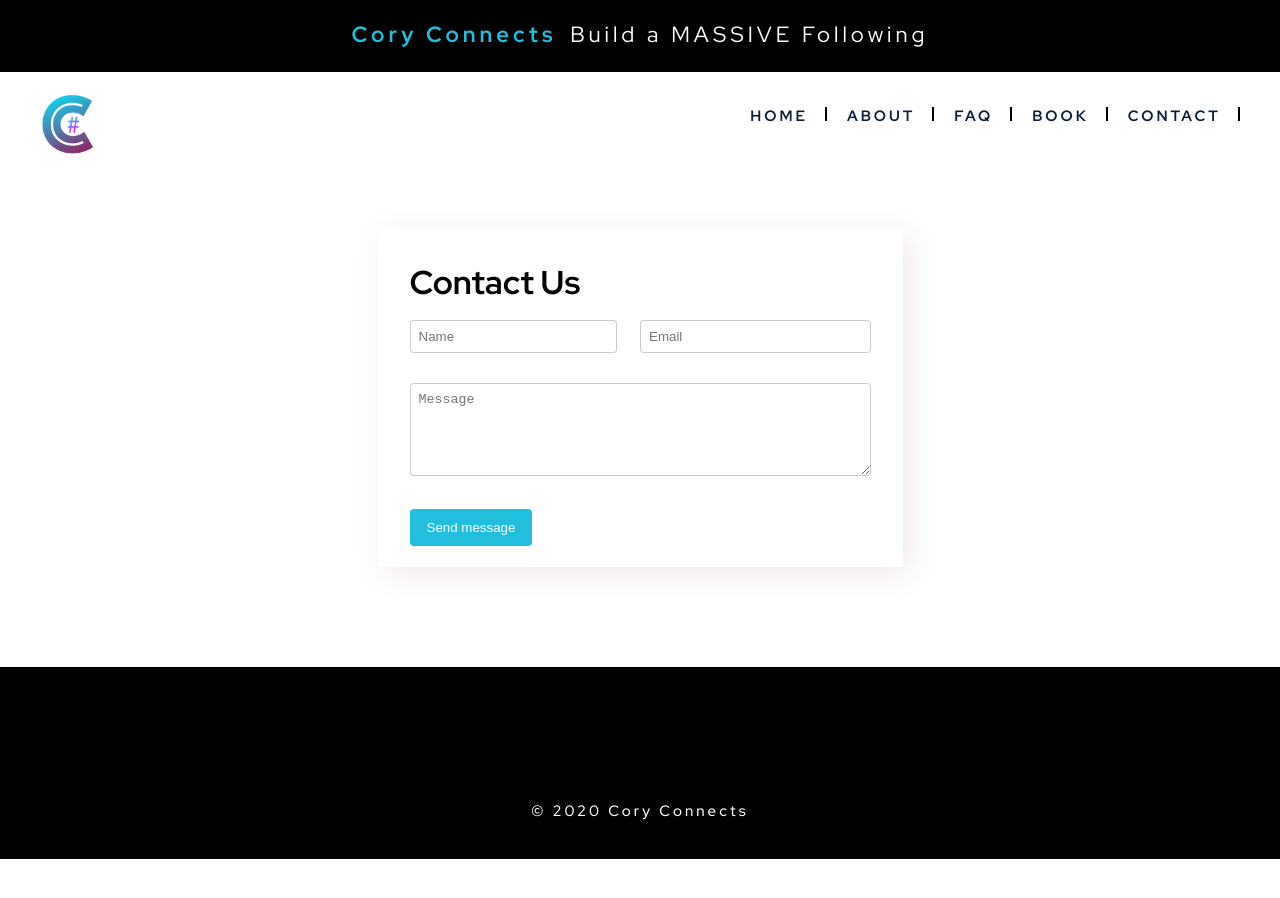
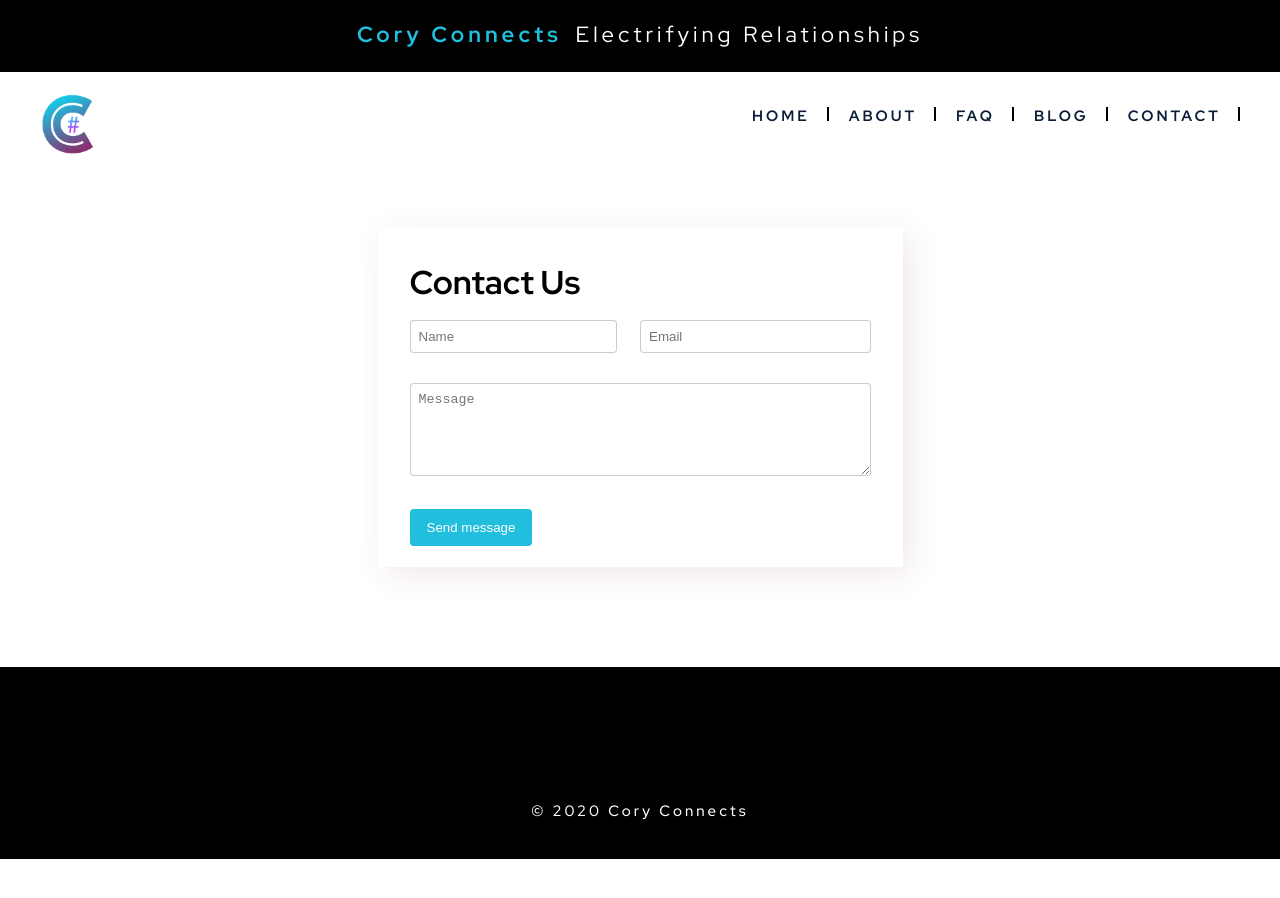
Before and after one commit to andreanthony/andreanthony.github.io, a Jekyll site: the page corycontact.html, which Jekyll copies as it is, in a window 1280 px wide. Built offline with Jekyll 4.4.1, drawn with Linux system fonts in a browser that asks for light colours; some web fonts are replaced.

Commit message:
Update corycontact.html

```diff
--- a/corycontact.html
+++ b/corycontact.html
@@ -31,7 +31,7 @@
 
     <section class="site-header-top">
     	<div class="section-inner">
-			<a href="https://andreanthony.github.io/corypage.html"><strong>Cory Connects</strong>  Build a MASSIVE Following</a>
+			<a href="https://andreanthony.github.io/corypage.html"><strong>Cory Connects</strong>  Electrifying Relationships</a>
 		</div>
 	</section>
     <header class="site-header">
@@ -44,7 +44,7 @@
 <li><a href="https://andreanthony.github.io/corypage.html">HOME</a></li>
 <li><a href="https://andreanthony.github.io/coryabout.html">ABOUT</a></li>
 <li><a href="https://www.coryconnects.com/faq/">FAQ</a></li>
-<li><a href="http://www.coryconnects.com/book/">BOOK</a></li>
+<li><a href="http://www.coryconnects.com/blog/">BLOG</a></li>
 <li><a href="https://www.coryconnects.com/contact/">CONTACT</a></li>
 </ul></div></nav>
                 <a href="#primary_menu" class="responsive-menu-hand">Menu</a>
```
